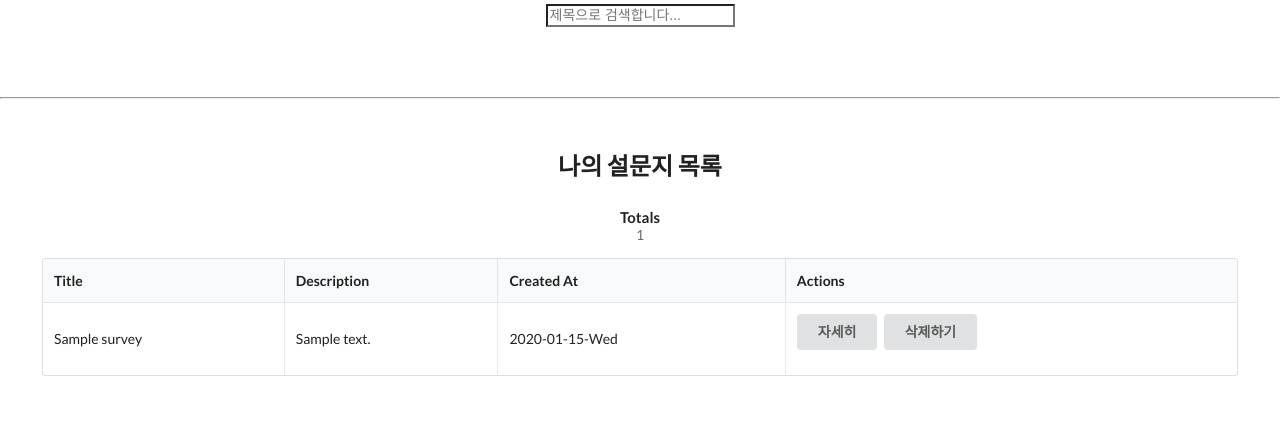
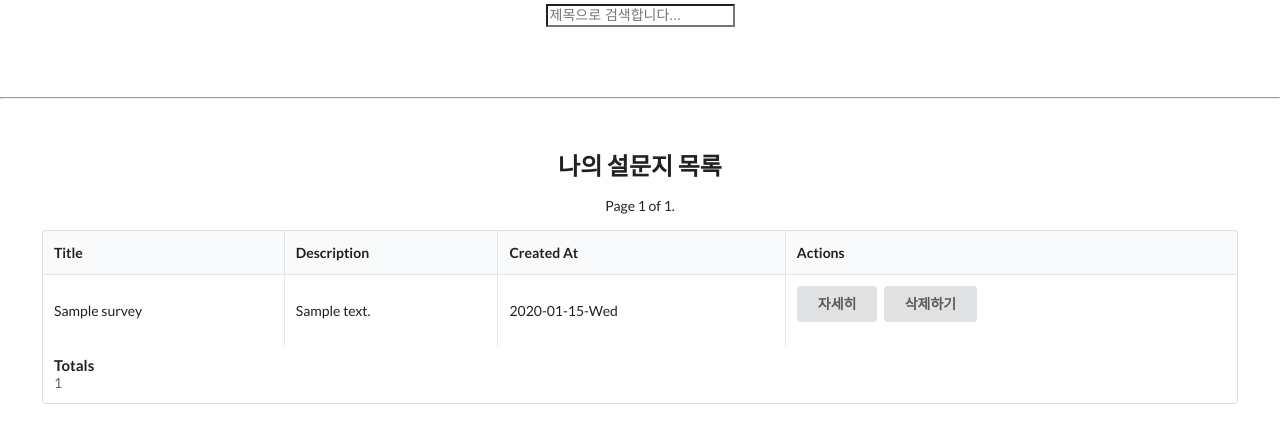
Before and after one commit to tasddc1226/open-gallery-2022, a Django app: page /surveys/ in a window 1280 px wide. Shown: the part 198-641 px from the top of the page. Run offline with Django 4.2, Linux system fonts and the light colour scheme; a user stored in the database is signed in; tables that the repository leaves empty hold one stand-in row (values such as "Sample post"); parts of the project's set-up code (start-up, migrations or seed data) failed here and were passed over.

Commit message:
Feat: 설문지 List pagination 추가

```diff
--- a/survey/templates/survey/list.html
+++ b/survey/templates/survey/list.html
@@ -10,7 +10,7 @@
     <hr>
     <h2 class="ui header">나의 설문지 검색</h2>
     <form method="get" action="{% url 'survey-search' %}">
-        <input type="search" id="query" name="q" placeholder="제목으로 검색합니다...">
+        <input type="search" id="query" name="q" placeholder="제목으로 검색합니다..." required>
     </form>
 
 </div>
@@ -50,13 +50,33 @@
                 </td>
             </tr>
             {% endfor %}
+
+            <div class="pagination">
+                <span class="step-links">
+                    {% if surveys.has_previous %}
+                        <a href="?page={{ surveys.previous_page_number }}">이전으로</a>
+                    {% endif %}
+
+                    <span class="current">
+                        Page {{ surveys.number }} of {{ surveys.paginator.num_pages }}.
+                    </span>
+
+                    {% if surveys.has_next %}
+                        <a href="?page={{ surveys.next_page_number }}">다음으로</a>
+                    {% endif %}
+                </span>
+            </div>
         </tbody>
         <tfoot>
-            <h4 class="ui header">Totals
-                <div class="sub header">
-                    {{ total }}
-                </div>
-            </h4>
+            <tr>
+                <td>
+                    <h4 class="ui header">Totals
+                        <div class="sub header">
+                            {{ total }}
+                        </div>
+                    </h4>
+                </td>
+            </tr>
         </tfoot>
     </table>
     {% else %}
--- a/survey/views/survey.py
+++ b/survey/views/survey.py
@@ -1,3 +1,4 @@
+from django.core.paginator import Paginator, EmptyPage, PageNotAnInteger
 from django.shortcuts import render, get_object_or_404, redirect
 from django.contrib.auth.decorators import login_required
 from django.forms.formsets import formset_factory
@@ -18,11 +19,23 @@ from ..forms import (
 
 @login_required
 def survey_list(request):
-    objs = (
+    obj_list = (
         Survey.objects.filter(author=request.user).order_by("-created_at").all()
     )
+    paginator = Paginator(obj_list, 10)
+    page = request.GET.get("page")
+    try:
+        objs = paginator.page(page)
+    except PageNotAnInteger:
+        # page가 int가 아닌 경우 1페이지로
+        objs = paginator.page(1)
+    except EmptyPage:
+        objs = paginator.page(paginator.num_pages)
+
     return render(
-        request, "survey/list.html", {"surveys": objs, "total": objs.count()}
+        request,
+        "survey/list.html",
+        {"surveys": objs, "total": obj_list.count()},
     )
 
 
```
